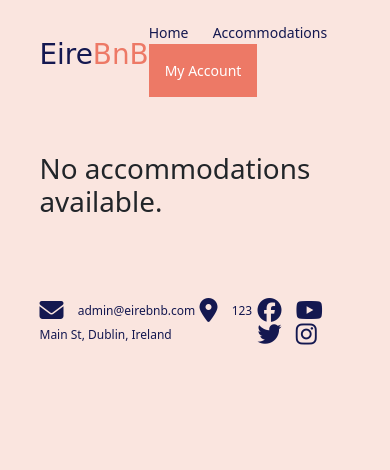
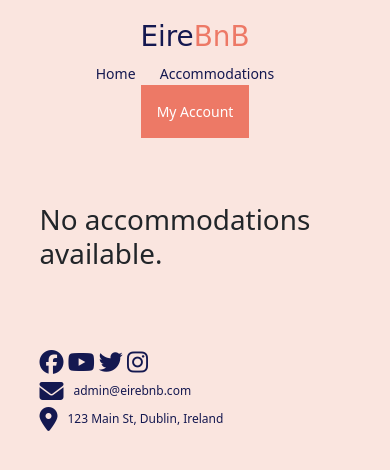
Before and after one commit to AmeenNoor/eire-bnb, a Django app: page /accommodation/ in a window 390 px wide. Shown: the top 470 px of the page. Run offline with Django 3.2, Linux system fonts and the light colour scheme; data that the repository does not hold is empty; some libraries are stand-ins or nearby versions; some web fonts are replaced.

Commit message:
Add media queries for medium screens (768px and down)

```diff
--- a/static/css/styles.css
+++ b/static/css/styles.css
@@ -64,14 +64,27 @@ nav a {
 footer {
     justify-content: space-between;
     margin-top: 30px;
+    flex-wrap: wrap;
 }
 
-footer .left-footer span {
-    margin-left: 10px;
+.left-footer {
+    display: flex;
+    flex-wrap: wrap;
+    /* Allow items to wrap onto a new line if needed */
 }
 
-footer .right-footer a {
-    margin-right: 10px;
+.email,
+.address {
+    display: inline-flex;
+    align-items: center;
+    margin-right: 20px;
+    margin-bottom: 10px;
+    /* Adjust the margin as needed */
+}
+
+.email span,
+.address span {
+    margin-left: 10px;
 }
 
 footer,
@@ -201,3 +214,49 @@ footer a {
         font-size: 12px;
     }
 }
+
+/*----------------------------------------------------------------------------*/
+/*----------------------------------------------------------------------------*/
+/*------ Media queries For medium screen sizes from 768px wide and down ------*/
+/*----------------------------------------------------------------------------*/
+/*----------------------------------------------------------------------------*/
+
+@media screen and (max-width: 768px) {
+    header {
+
+        flex-direction: column;
+        align-items: center;
+        text-align: center;
+    }
+
+    header .logo {
+        order: 1;
+        /* Display logo at the top */
+        margin-bottom: 10px;
+    }
+
+    header nav {
+        order: 2;
+        /* Display navigation links in the middle */
+        margin-bottom: 10px;
+    }
+
+    .accommodation-detail {
+        width: 100%;
+    }
+
+    .left-footer {
+        flex-direction: column;
+    }
+
+    .left-footer,
+    .right-footer {
+        width: 100%;
+        margin-bottom: 10px;
+    }
+
+    .left-footer {
+        order: 3;
+    }
+
+}
--- a/templates/base.html
+++ b/templates/base.html
@@ -20,10 +20,9 @@
   <body>
     <!-- HEADER SECTION -->
     <header>
-
-        <a href="{% url 'home' %}" class="logo-container">
-          <h1 id="logo">Eire<span>BnB</span></h1>
-        </a>
+      <a href="{% url 'home' %}" class="logo-container">
+        <h1 id="logo">Eire<span>BnB</span></h1>
+      </a>
 
       <nav>
         <a href="{% url 'home' %}">Home</a>
@@ -52,10 +51,13 @@
     <footer>
       <!-- EMAIL & ADDRESS SECTION -->
       <div class="left-footer">
-        <i class="fas fa-envelope fa-2xl"></i>
-        <span>admin@eirebnb.com</span>
-        <i class="fas fa-map-marker-alt fa-2xl"></i>
-        <span>123 Main St, Dublin, Ireland</span>
+        <div class="email">
+          <i class="fas fa-envelope fa-2xl"></i> <span>admin@eirebnb.com</span>
+        </div>
+        <div class="address">
+          <i class="fas fa-map-marker-alt fa-2xl"></i>
+          <span>123 Main St, Dublin, Ireland</span>
+        </div>
       </div>
       <!-- SOCIAL MEDIA SECTION -->
       <div class="right-footer">
```
